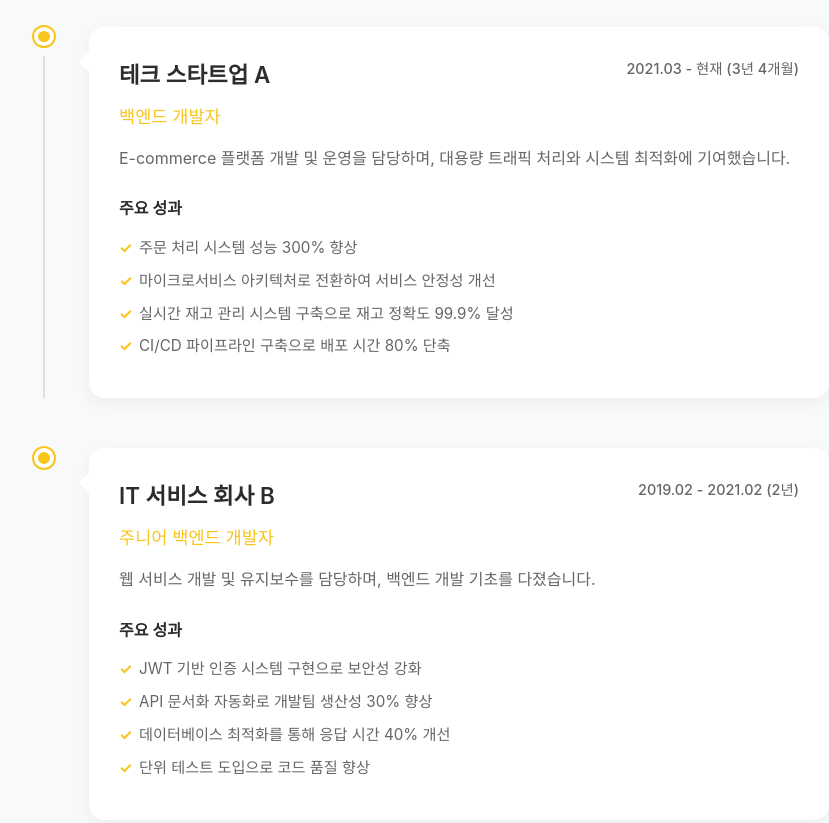
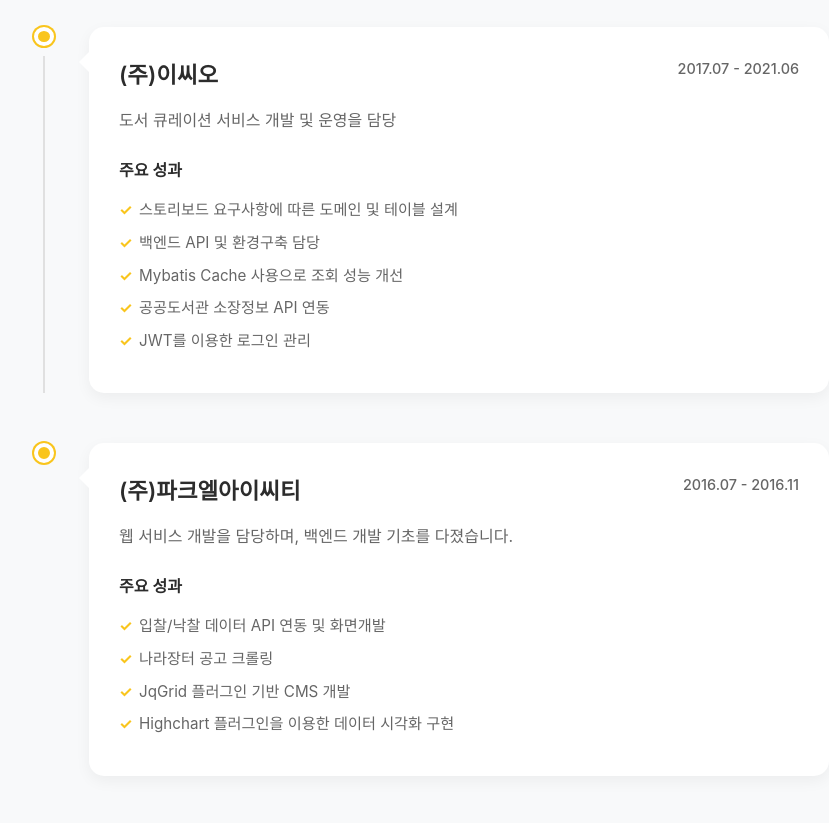
Before and after one commit to icemokacat/me, an Astro site: page / in a window 1280 px wide. Shown: the part 2414-3237 px from the top of the page, without its empty margins (211-1040 px from the left). Built offline with nearby package versions, Linux system fonts and the light colour scheme; Astro itself is replaced by a stand-in of ours; a web font is replaced by a local one.

Commit message:
포트폴리오 내용 수정

```diff
--- a/public/custom.css
+++ b/public/custom.css
@@ -1,26 +1,12 @@
-/* ==========================================================================
-   Custom CSS for Portfolio Modal
-   ========================================================================== */
-
-/* 포트폴리오 테마에 맞는 GitHub 마크다운 커스터마이징 */
-.modal-content .markdown-body a {
-  color: #f9c51d;
-}
-
-.modal-content .markdown-body a:hover {
-  color: #e6b41a;
-}
 
 /* 코드 블록 좌측 강조선 */
 .modal-content .markdown-body pre {
   border-left: 4px solid #f9c51d;
+  color: #fff;
+  background-color: #2d2f32;
 }
 
 /* 인용문 좌측 강조선 */
 .modal-content .markdown-body blockquote {
   border-left: 4px solid #f9c51d;
 }
-
-/* ==========================================================================
-   여기에 추가 커스텀 스타일을 작성하세요
-   ========================================================================== */
--- a/src/components/Career.astro
+++ b/src/components/Career.astro
@@ -9,27 +9,28 @@ interface CareerItem {
 
 const career: CareerItem[] = [
   {
-    company: "테크 스타트업 A",
-    position: "백엔드 개발자",
-    period: "2021.03 - 현재 (3년 4개월)",
-    description: "E-commerce 플랫폼 개발 및 운영을 담당하며, 대용량 트래픽 처리와 시스템 최적화에 기여했습니다.",
+    company: "(주)이씨오",
+    position: "",
+    period: "2017.07 - 2021.06",
+    description: "도서 큐레이션 서비스 개발 및 운영을 담당",
     achievements: [
-      "주문 처리 시스템 성능 300% 향상",
-      "마이크로서비스 아키텍처로 전환하여 서비스 안정성 개선",
-      "실시간 재고 관리 시스템 구축으로 재고 정확도 99.9% 달성",
-      "CI/CD 파이프라인 구축으로 배포 시간 80% 단축"
+      "스토리보드 요구사항에 따른 도메인 및 테이블 설계",
+      "백엔드 API 및 환경구축 담당",
+      "Mybatis Cache 사용으로 조회 성능 개선",
+      "공공도서관 소장정보 API 연동",
+      "JWT를 이용한 로그인 관리"
     ]
   },
   {
-    company: "IT 서비스 회사 B",
-    position: "주니어 백엔드 개발자",
-    period: "2019.02 - 2021.02 (2년)",
-    description: "웹 서비스 개발 및 유지보수를 담당하며, 백엔드 개발 기초를 다졌습니다.",
+    company: "(주)파크엘아이씨티",
+    position: "",
+    period: "2016.07 - 2016.11",
+    description: "웹 서비스 개발을 담당하며, 백엔드 개발 기초를 다졌습니다.",
     achievements: [
-      "JWT 기반 인증 시스템 구현으로 보안성 강화",
-      "API 문서화 자동화로 개발팀 생산성 30% 향상",
-      "데이터베이스 최적화를 통해 응답 시간 40% 개선",
-      "단위 테스트 도입으로 코드 품질 향상"
+      "입찰/낙찰 데이터 API 연동 및 화면개발",
+      "나라장터 공고 크롤링",
+      "JqGrid 플러그인 기반 CMS 개발",
+      "Highchart 플러그인을 이용한 데이터 시각화 구현"
     ]
   }
 ];
--- a/src/components/Skills.astro
+++ b/src/components/Skills.astro
@@ -1,7 +1,6 @@
 ---
 const skills = [
-  "Java", "Spring Boot", "Python", "Django", "Node.js",
-  "MySQL", "PostgreSQL", "Redis", "AWS", "Docker",
+  "Java", "Spring Boot", "Spring batch", "MySQL", "PostgreSQL","Oracle", "Docker", "Jenkins",
   "Git", "Linux", "RESTful API"
 ];
 ---
```
